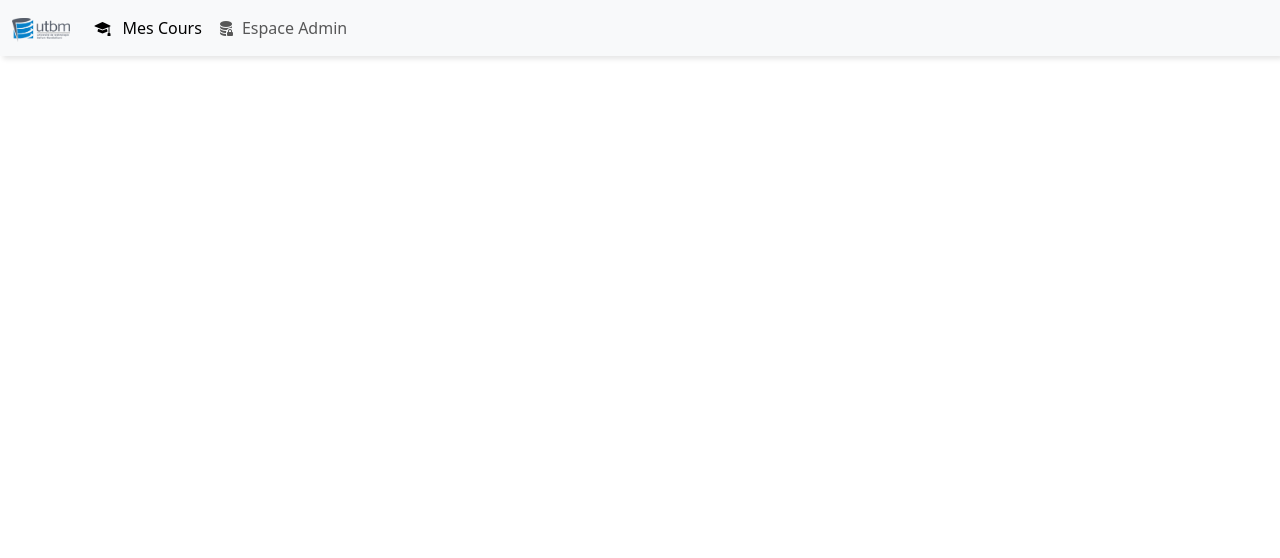
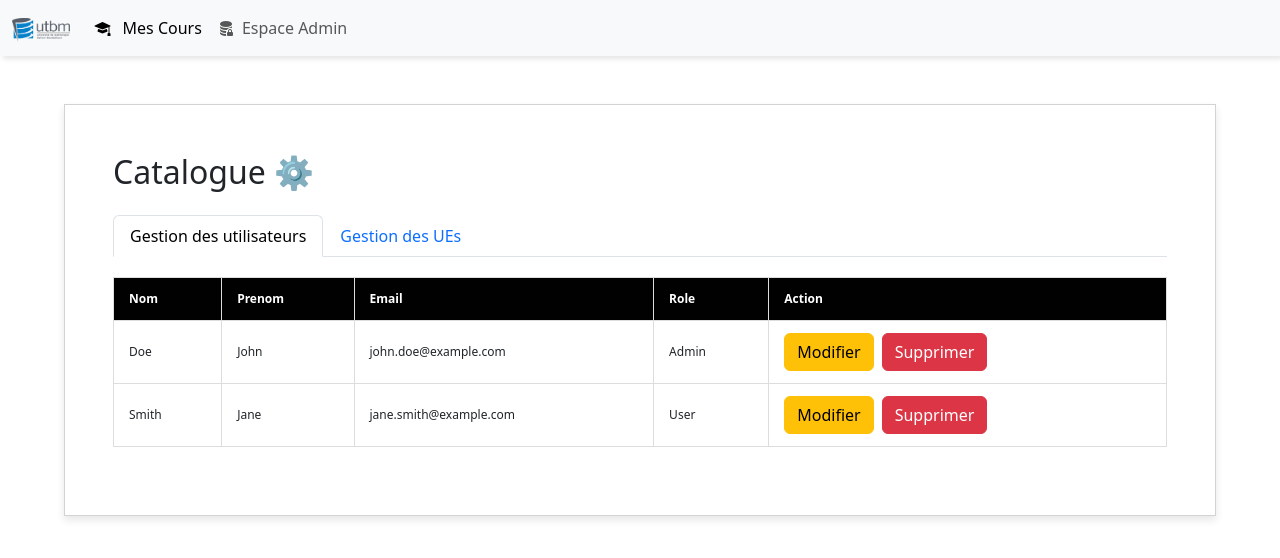
Before and after one commit to nurhafisha/Moodle-Angular, an Angular app in the folder Moodle-Angular/: page / in a window 1280 px wide. Shown: the top 558 px of the page. Built offline with nearby package versions, Linux system fonts and the light colour scheme.

Commit message:
update App

```diff
--- a/Moodle-Angular/src/app/app.component.html
+++ b/Moodle-Angular/src/app/app.component.html
@@ -1 +1 @@
-<app-navbar></app-navbar>
+<app-pageadmin></app-pageadmin>
```
Also changed, not shown: Moodle-Angular/src/app/app.module.ts (+10 -6 lines).
